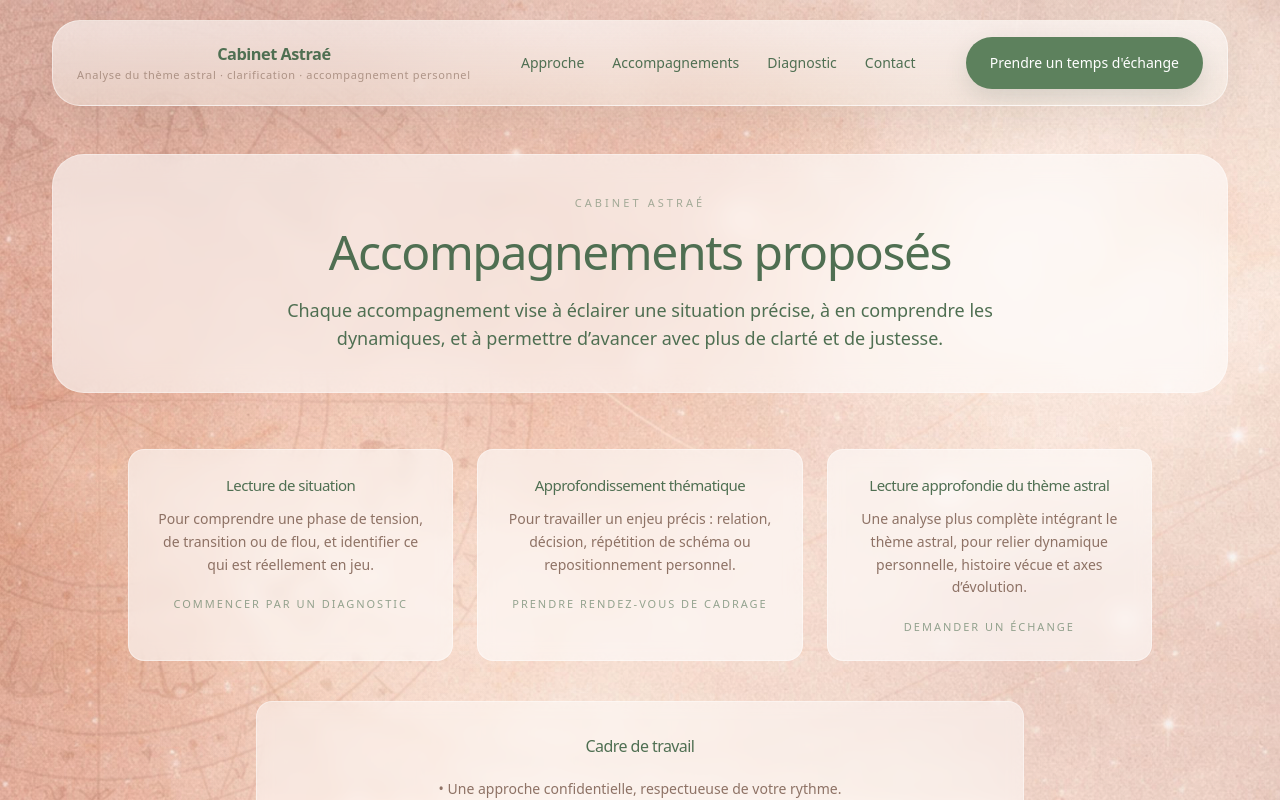
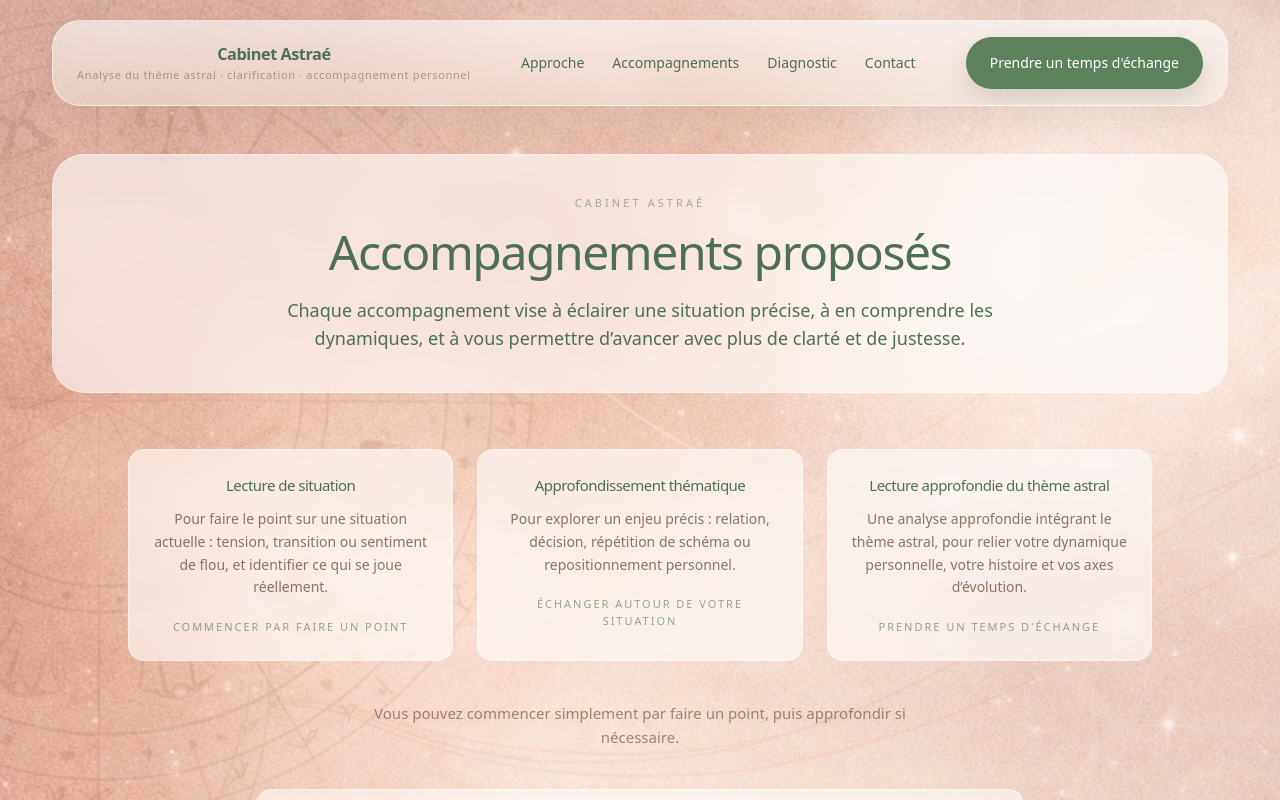
Before and after one commit to arnaudcrestey/cabinet-astrae, a Next.js app: page /accompagnements in a window 1280 px wide. Shown: the top 800 px of the page. Built offline with nearby package versions, Linux system fonts and the light colour scheme.

Commit message:
Update page.tsx

```diff
--- a/app/accompagnements/page.tsx
+++ b/app/accompagnements/page.tsx
@@ -5,7 +5,7 @@ export default function AccompagnementsPage() {
   return (
     <PageFrame
       title="Accompagnements proposés"
-      intro="Chaque accompagnement vise à éclairer une situation précise, à en comprendre les dynamiques, et à permettre d’avancer avec plus de clarté et de justesse."
+      intro="Chaque accompagnement vise à éclairer une situation précise, à en comprendre les dynamiques, et à vous permettre d’avancer avec plus de clarté et de justesse."
     >
       <div className="mx-auto max-w-5xl space-y-10">
 
@@ -15,18 +15,18 @@ export default function AccompagnementsPage() {
           {[
             {
               title: "Lecture de situation",
-              text: "Pour comprendre une phase de tension, de transition ou de flou, et identifier ce qui est réellement en jeu.",
-              cta: "Commencer par un diagnostic"
+              text: "Pour faire le point sur une situation actuelle : tension, transition ou sentiment de flou, et identifier ce qui se joue réellement.",
+              cta: "Commencer par faire un point"
             },
             {
               title: "Approfondissement thématique",
-              text: "Pour travailler un enjeu précis : relation, décision, répétition de schéma ou repositionnement personnel.",
-              cta: "Prendre rendez-vous de cadrage"
+              text: "Pour explorer un enjeu précis : relation, décision, répétition de schéma ou repositionnement personnel.",
+              cta: "Échanger autour de votre situation"
             },
             {
               title: "Lecture approfondie du thème astral",
-              text: "Une analyse plus complète intégrant le thème astral, pour relier dynamique personnelle, histoire vécue et axes d’évolution.",
-              cta: "Demander un échange"
+              text: "Une analyse approfondie intégrant le thème astral, pour relier votre dynamique personnelle, votre histoire et vos axes d’évolution.",
+              cta: "Prendre un temps d'échange"
             }
           ].map((item) => (
             <article
@@ -47,7 +47,14 @@ export default function AccompagnementsPage() {
             </article>
           ))}
 
+
         </section>
+
+        <div className="text-center">
+  <p className="mx-auto max-w-xl text-sm leading-relaxed text-umber/70 md:text-[15px]">
+    Vous pouvez commencer simplement par faire un point, puis approfondir si nécessaire.
+  </p>
+</div>
 
         {/* CADRE */}
         <section className="mx-auto max-w-3xl rounded-2xl border border-white/40 bg-white/50 p-7 text-center backdrop-blur md:p-8">
```
